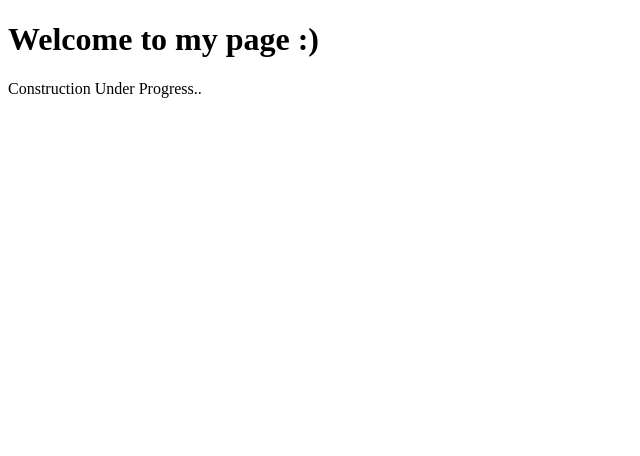
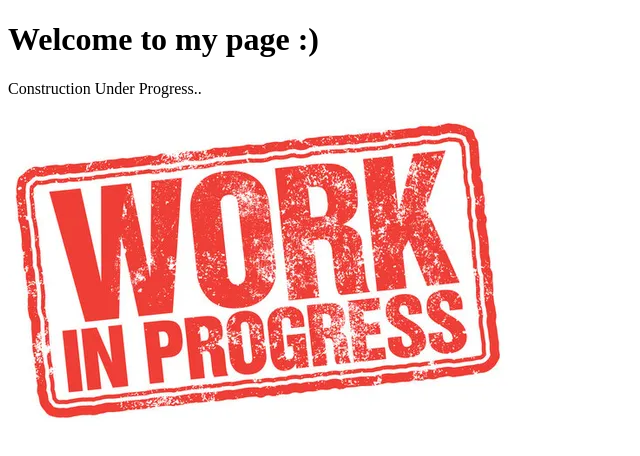
Before and after one commit to Selvasarukesh/Selvasarukesh.github.io, a plain HTML site: page index.html in a window 1280 px wide. Shown: the whole page, without its empty margins (0-640 px from the left). Drawn offline with Linux system fonts and the light colour scheme.

Commit message:
Msg added

```diff
--- a/index.html
+++ b/index.html
@@ -8,5 +8,7 @@
 <body style="bg-color:black">
     <h1>Welcome to my page  :)</h1>
     <p>Construction Under Progress..</p>
+
+    <img src="./Assets/images/workInPregress.jpg" alt="Flowers in Chania">
 </body>
 </html>
```
Also changed, not shown: Assets/images/workInPregress.jpg (added).
